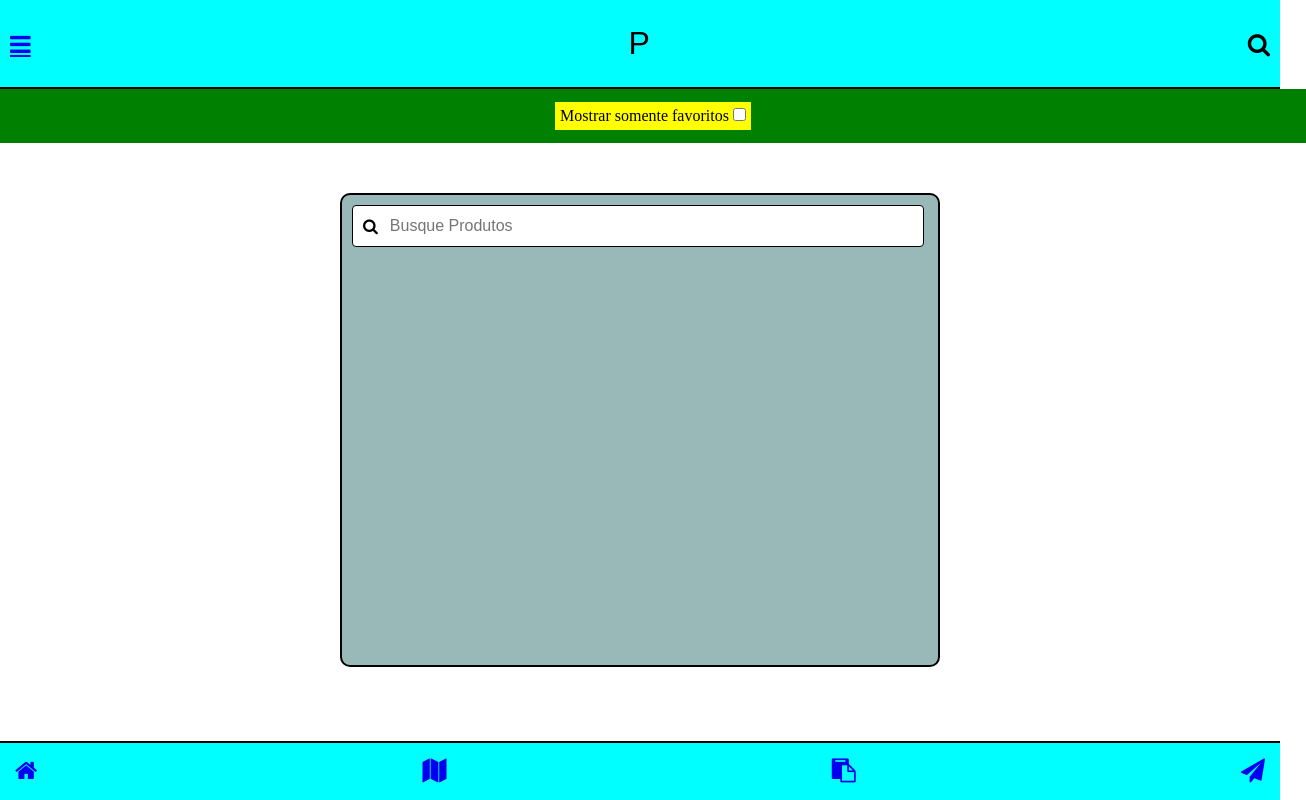
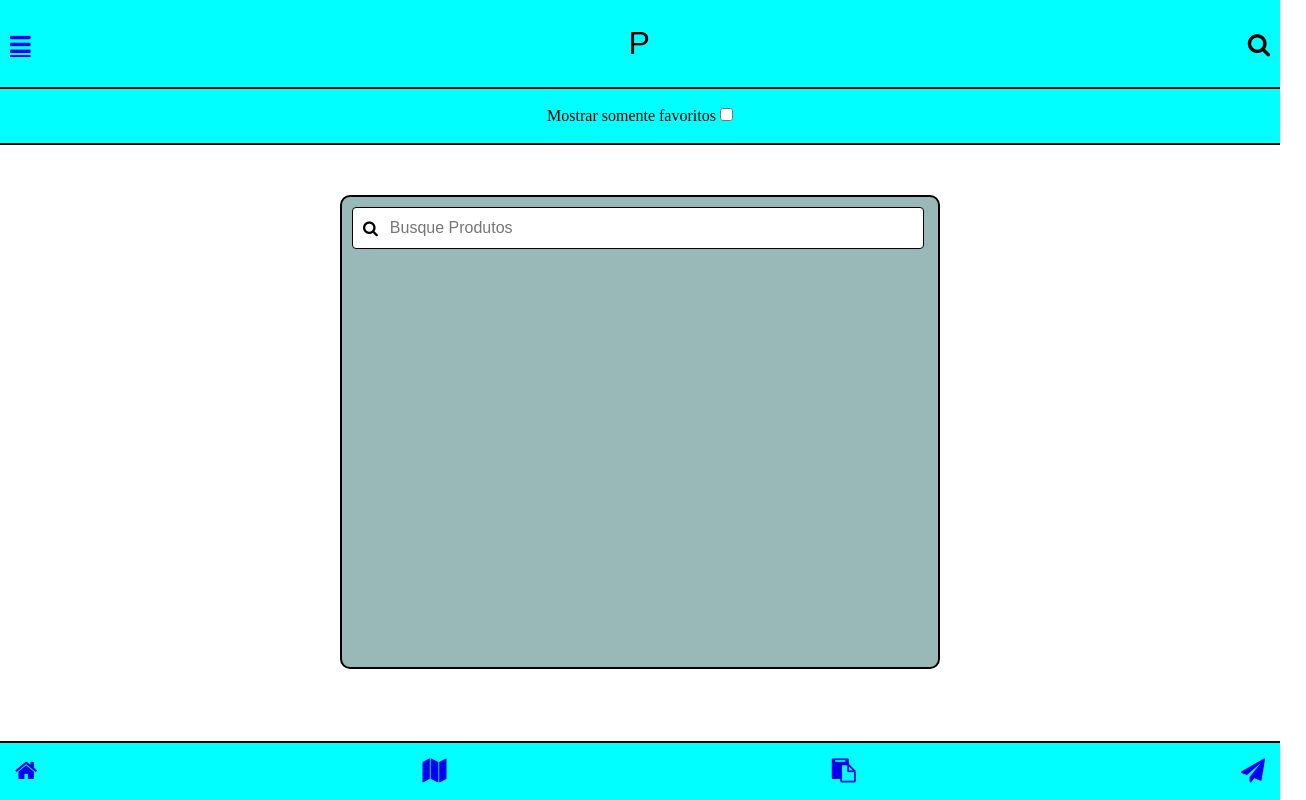
Before and after one commit to ICEI-PUC-Minas-PMGCC-TI/ti-1-pmg-cc-t-20231-grupo-de-supermercados, a plain HTML site: page codigo/TodosOsProdutos/TodosOsProdutos.html in a window 1280 px wide. Shown: the whole page, 1306 px wide, since content can reach past the window. Drawn offline with Linux system fonts and the light colour scheme; files that its build step writes are made by us from their sources.

Commit message:
Add files via upload

```diff
--- a/codigo/TodosOsProdutos/style.css
+++ b/codigo/TodosOsProdutos/style.css
@@ -33,15 +33,15 @@ CORPO
 */
 
 .gustavo {
-  width: 100%;
-  background-color: green;
+  width: 200vh - 900px;
+  background-color: cyan;
+  border-bottom: 2px solid black;
   display: flex;
   padding: 13px;
 }
 
 .gustavo1 {
   margin: 0 auto;
-  background-color: yellow;
   width: fit-content;
   padding: 5px;
 }
```
